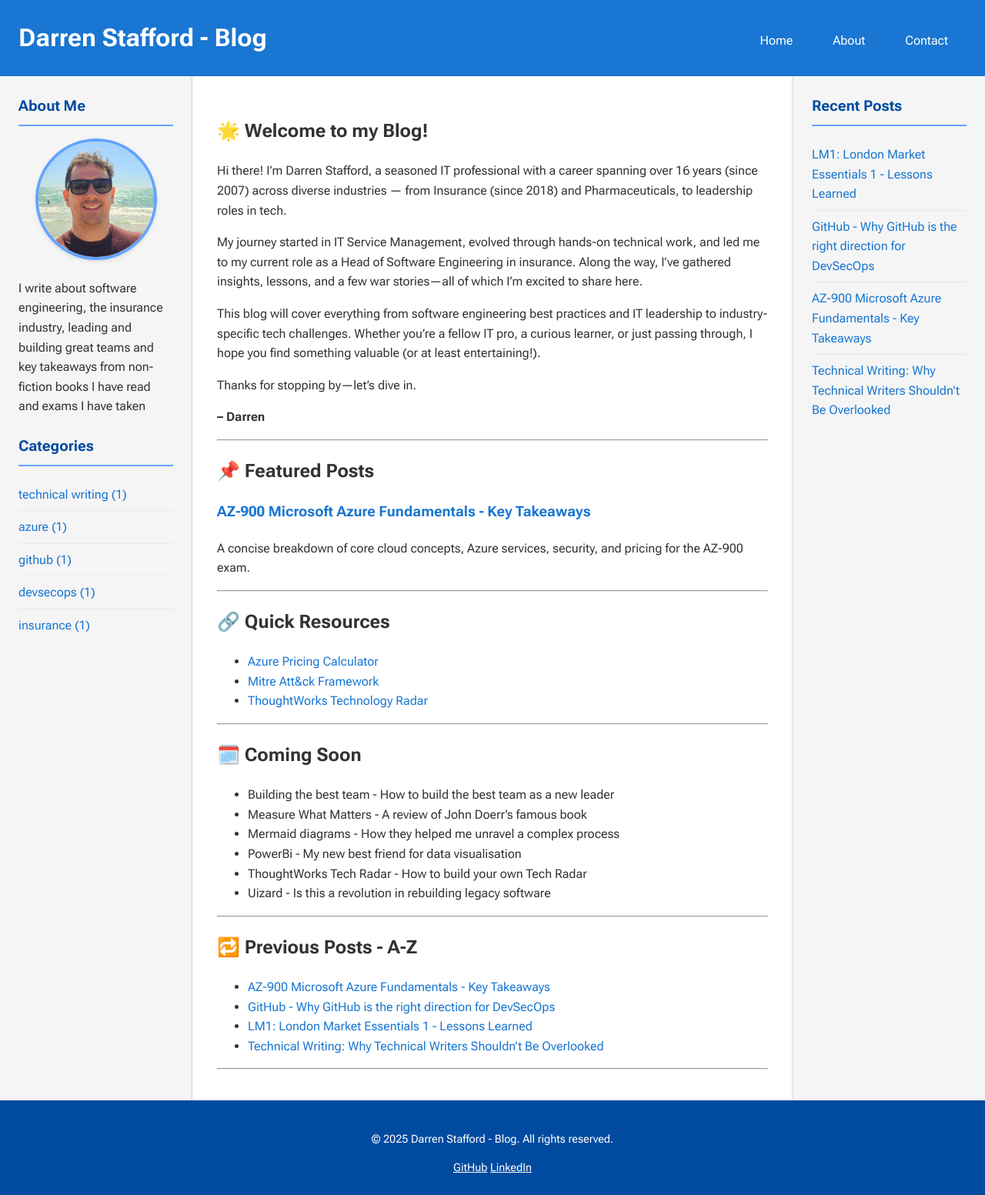
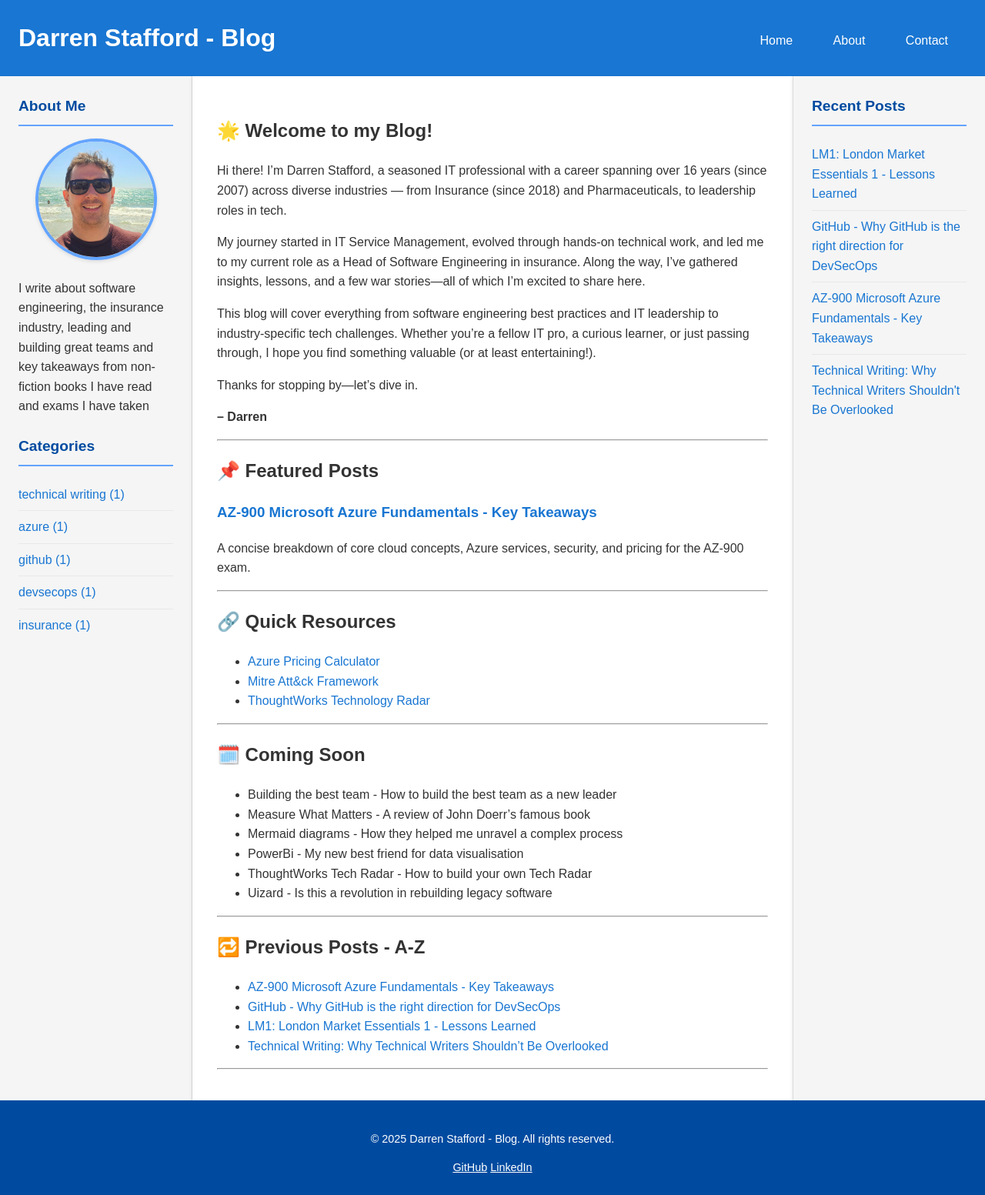
Before and after one commit to dazstaffs/blog, a Jekyll site: the page built from index.md, in a window 1280 px wide. Shown: the whole page at 77% size. Built offline with Jekyll 4.4.1, drawn with Linux system fonts in a browser that asks for light colours; some web fonts are replaced.

```diff
--- a/_layouts/default.html
+++ b/_layouts/default.html
@@ -8,7 +8,7 @@
   <link rel="stylesheet" href="https://cdnjs.cloudflare.com/ajax/libs/font-awesome/5.15.4/css/all.min.css">
   <link rel="icon" href="{{ site.baseurl }}/assets/images/logo.svg" type="image/svg+xml">
   <!-- <link href="https://fonts.googleapis.com/css2?family=Roboto:wght@300;400;500;700&display=swap" rel="stylesheet"> -->
-  <link href="https://fonts.googleapis.com/css2?family=Roboto+Flex:opsz,wght@8..144,100..1000&display=swap" rel="stylesheet">
+<link href="https://fonts.googleapis.com/css2?family=Unna:ital,wght@0,400;0,700;1,400;1,700&display=swap" rel="stylesheet">
 </head>
 <body>
   <div class="container">
--- a/_sass/main.scss
+++ b/_sass/main.scss
@@ -6,7 +6,7 @@ $secondary-color: #f5f5f5;
 $text-color: #333;
 $light-text: #fff;
 $shadow: 0 2px 5px rgba(0, 0, 0, 0.1);
-$font-primary: 'Roboto Flex', sans-serif;
+$font-primary: 'Unna', sans-serif;
 
 // Mixins
 @mixin flex-center {
```
